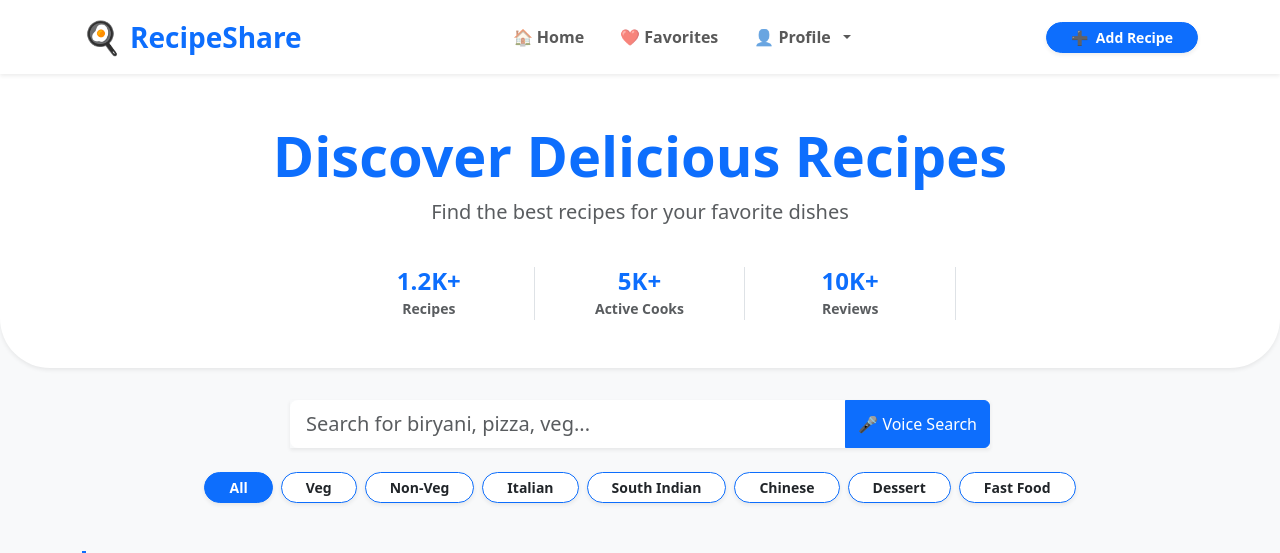
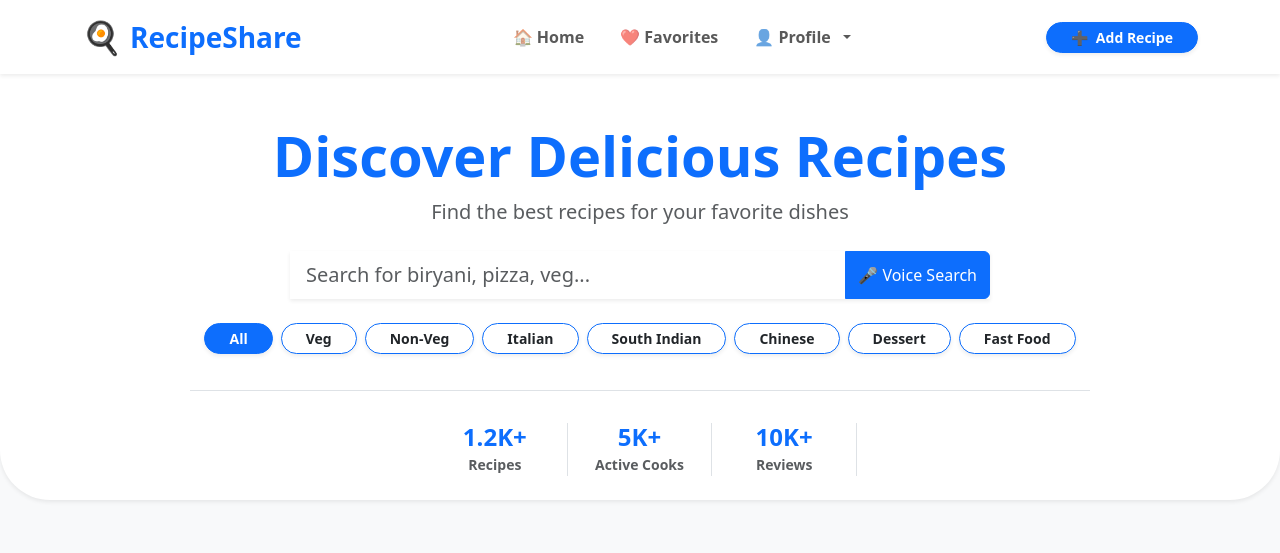
Before and after one commit to gunasekaran006-alt/recipe-app, a React (Vite) app: page /home in a window 1280 px wide. Shown: the top 553 px of the page. Built offline with nearby package versions, Linux system fonts and the light colour scheme; data requests are answered from the project's data file.

Commit message:
updates-protectedroute

```diff
--- a/src/pages/Home.jsx
+++ b/src/pages/Home.jsx
@@ -92,13 +92,63 @@ function Home() {
             <Navbar />
 
             <div className="flex-grow-1">
-                {/* Hero Section */}
-                <div className="text-center py-5 bg-white mb-4 shadow-sm" style={{ borderRadius: '0 0 50px 50px' }}>
-                    <h1 className="fw-bold text-primary display-4">Discover Delicious Recipes</h1>
-                    <p className="text-muted fs-5">Find the best recipes for your favorite dishes</p>
+                {/* Hero Section with Integrated Search & Filters */}
+                <div className="text-center pt-5 pb-4 bg-white mb-4 shadow-sm" style={{ borderRadius: '0 0 50px 50px' }}>
+
+                    {/* Title & Search Bar inside Container (W: 800px) */}
+                    <div className="container" style={{ maxWidth: '800px' }}>
+                        <h1 className="fw-bold text-primary display-4">Discover Delicious Recipes</h1>
+                        <p className="text-muted fs-5 mb-4">Find the best recipes for your favorite dishes</p>
+
+                        {/* Search Bar */}
+                        <div className="mb-4 px-3">
+                            <SearchBar search={search} setSearch={setSearch} />
+                        </div>
+                    </div>
+
+                    {/* FIXED: Smooth Horizontal Scroll Container for Categories with Custom Visible Scrollbar */}
+                    <div className="w-100 mb-4 px-3">
+                        <div
+                            className="d-flex align-items-center justify-content-start justify-content-md-center gap-2 overflow-x-auto custom-scrollbar"
+                            style={{
+                                whiteSpace: 'nowrap',
+                                WebkitOverflowScrolling: 'touch', // Smooth momentum scrolling for iOS Devices
+                                paddingBottom: '12px' // Gives breathing room for the custom scrollbar
+                            }}
+                        >
+                            {/* Custom CSS to style the scrollbar beautifully on Laptop/Desktop */}
+                            <style>{`
+                                .custom-scrollbar::-webkit-scrollbar {
+                                    height: 5px; /* Height of the horizontal scrollbar */
+                                }
+                                .custom-scrollbar::-webkit-scrollbar-track {
+                                    background: #f1f1f1; /* Color of the scrollbar track */
+                                    border-radius: 10px;
+                                }
+                                .custom-scrollbar::-webkit-scrollbar-thumb {
+                                    background: #0d6efd; /* Theme Primary color for the scroll thumb */
+                                    border-radius: 10px;
+                                }
+                                .custom-scrollbar::-webkit-scrollbar-thumb:hover {
+                                    background: #0b5ed7; /* Darker blue on hover */
+                                }
+                            `}</style>
+
+                            {['All', 'Veg', 'Non-Veg', 'Italian', 'South Indian', 'Chinese', 'Dessert', 'Fast Food'].map(cat => (
+                                <button
+                                    key={cat}
+                                    className={`btn btn-sm rounded-pill px-4 fw-semibold shadow-sm ${search === cat || (cat === 'All' && search === "") ? 'btn-primary' : 'btn-outline-primary bg-white text-dark'}`}
+                                    style={{ flexShrink: 0 }} // Keeps buttons from squishing or resizing
+                                    onClick={() => cat === 'All' ? setSearch("") : setSearch(cat)}
+                                >
+                                    {cat}
+                                </button>
+                            ))}
+                        </div>
+                    </div>
 
                     {/* Stats Panel */}
-                    <div className="row justify-content-center mt-4 g-3 px-3">
+                    <div className="row justify-content-center mt-3 g-3 px-3 border-top pt-3 mx-auto" style={{ maxWidth: '900px' }}>
                         {[{ label: 'Recipes', val: '1.2K+' }, { label: 'Active Cooks', val: '5K+' }, { label: 'Reviews', val: '10K+' }].map((item, i) => (
                             <div className="col-md-2 col-4 border-end" key={i}>
                                 <h4 className="fw-bold text-primary mb-0">{item.val}</h4>
@@ -109,25 +159,7 @@ function Home() {
                 </div>
 
                 <div className="container py-2">
-                    {/* 1. Search Bar */}
-                    <div className="mb-4">
-                        <SearchBar search={search} setSearch={setSearch} />
-                    </div>
-
-                    {/* 2. Category Filters */}
-                    <div className="d-flex justify-content-center flex-wrap gap-2 mb-5">
-                        {['All', 'Veg', 'Non-Veg', 'Italian', 'South Indian', 'Chinese', 'Dessert', 'Fast Food'].map(cat => (
-                            <button
-                                key={cat}
-                                className={`btn btn-sm rounded-pill px-4 fw-semibold shadow-sm ${search === cat || (cat === 'All' && search === "") ? 'btn-primary' : 'btn-outline-primary bg-white text-dark'}`}
-                                onClick={() => cat === 'All' ? setSearch("") : setSearch(cat)}
-                            >
-                                {cat}
-                            </button>
-                        ))}
-                    </div>
-
-                    {/* 3. Featured Section */}
+                    {/* Featured Section */}
                     <div className="my-5">
                         <h3 className="fw-bold text-dark border-start border-primary border-4 ps-3 mb-4">Featured Recipes</h3>
                         <div className="row">
@@ -143,7 +175,7 @@ function Home() {
                         </div>
                     </div>
 
-                    {/* 4. Trending Section */}
+                    {/* Trending Section */}
                     <div className="my-5">
                         <h3 className="fw-bold text-dark border-start border-primary border-4 ps-3 mb-4">Trending Recipes</h3>
                         <div className="row">
@@ -159,7 +191,7 @@ function Home() {
                         </div>
                     </div>
 
-                    {/* 5. Promotional Banner */}
+                    {/* Promotional Banner */}
                     <div className="p-5 bg-primary text-white text-center rounded-4 shadow-lg my-5">
                         <h2 className="fw-bold mb-3">Ready to Share Your Own Recipe?</h2>
                         <p className="mb-4 opacity-75">Upload your dishes and inspire food lovers across the world.</p>
@@ -317,15 +349,15 @@ function Home() {
                 </div>
             )}
 
-            {/* Render Add Recipe Modal Component with editRecipe prop support */}
+            {/* Render Add Recipe Modal */}
             <AddRecipeModal
                 show={showAddModal}
                 onClose={() => {
                     setShowAddModal(false);
-                    setEditRecipe(null); // Resets Edit Mode state on Close
+                    setEditRecipe(null);
                 }}
                 onAddRecipe={handleAddNewRecipe}
-                editRecipe={editRecipe} // Prop to pass recipe details for pre-filling
+                editRecipe={editRecipe}
             />
         </div>
     );
```
Also changed, not shown: src/components/ProtectedRoute.jsx (added, +18 -0 lines).
